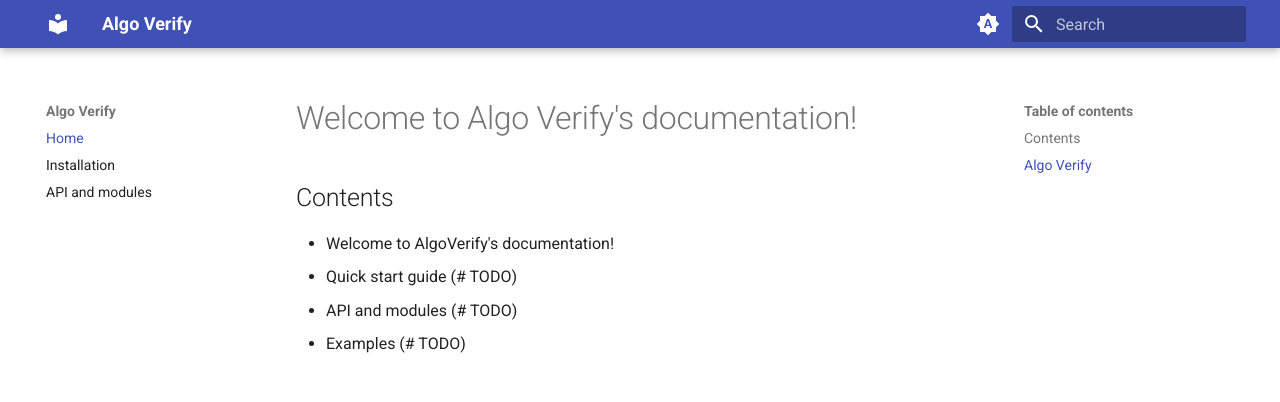
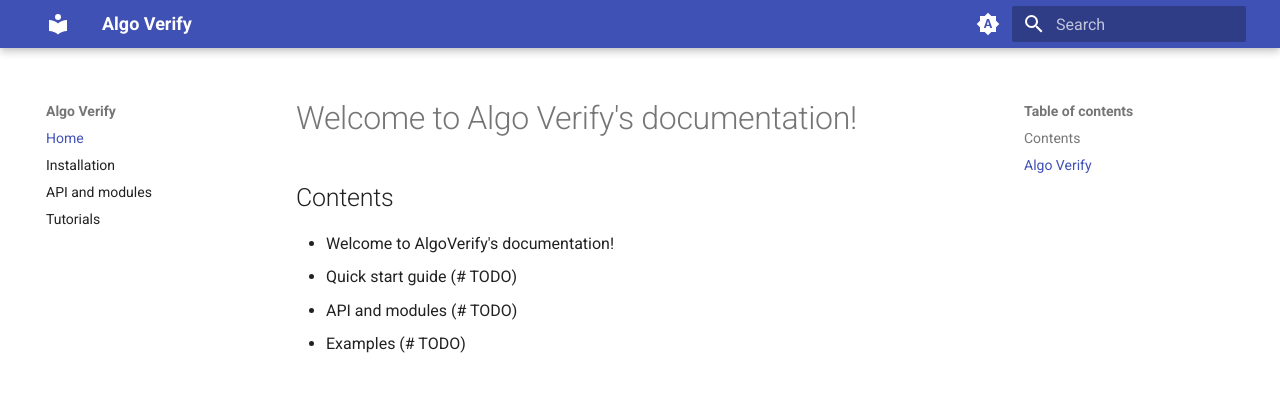
Before and after one commit to stellatogrp/fomtools, an MkDocs documentation site: the page built from docs/index.md, in a window 1280 px wide. Shown: the top 402 px of the page. Built offline with MkDocs 1.6.1 and Material for MkDocs 9.7.7, drawn with Linux system fonts in a browser that asks for light colours.

Commit message:
adding tutorials

```diff
--- a/mkdocs.yml
+++ b/mkdocs.yml
@@ -3,6 +3,7 @@ nav:
   - Home: index.md
   - Installation: installation.md
   - API and modules: api.md
+  - Tutorials: tutorials.md
 theme:
   name: material
   palette:
```
